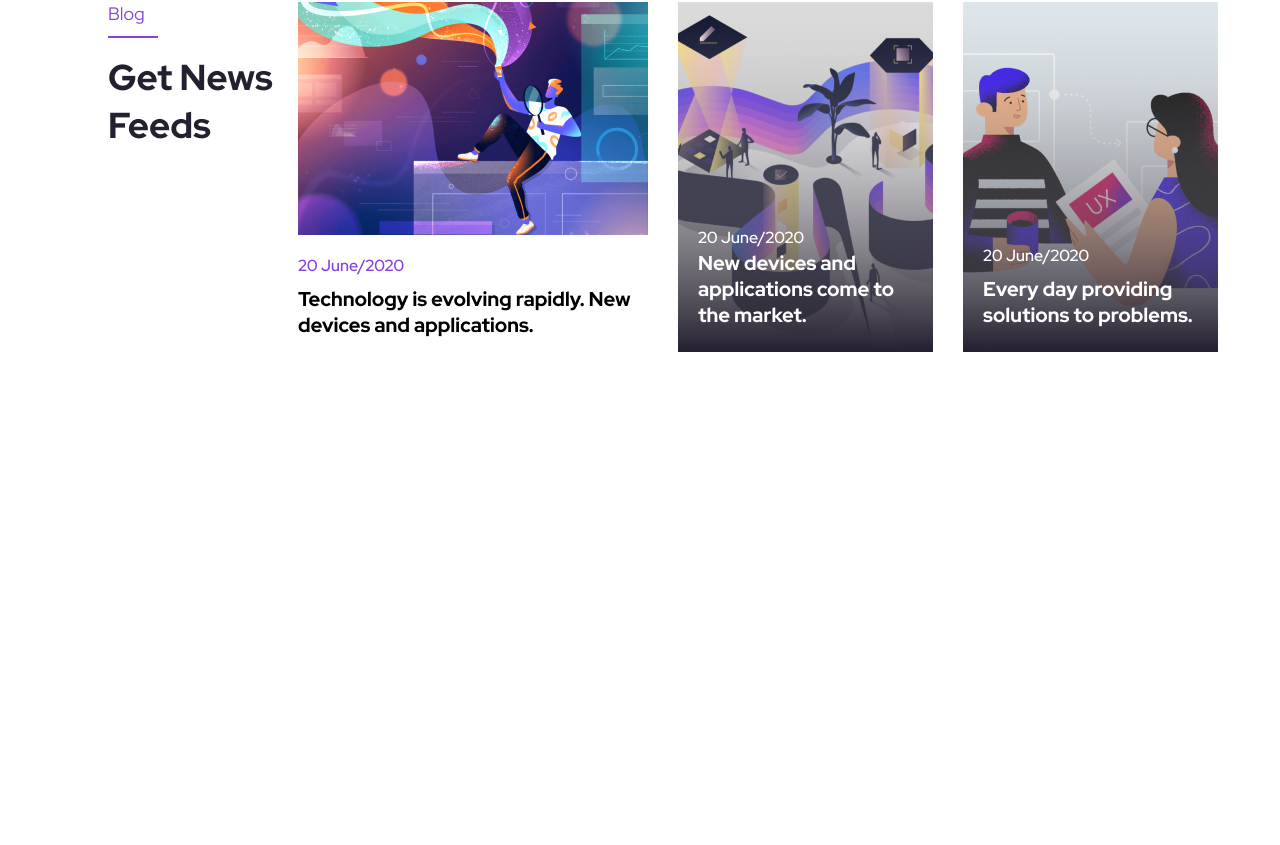
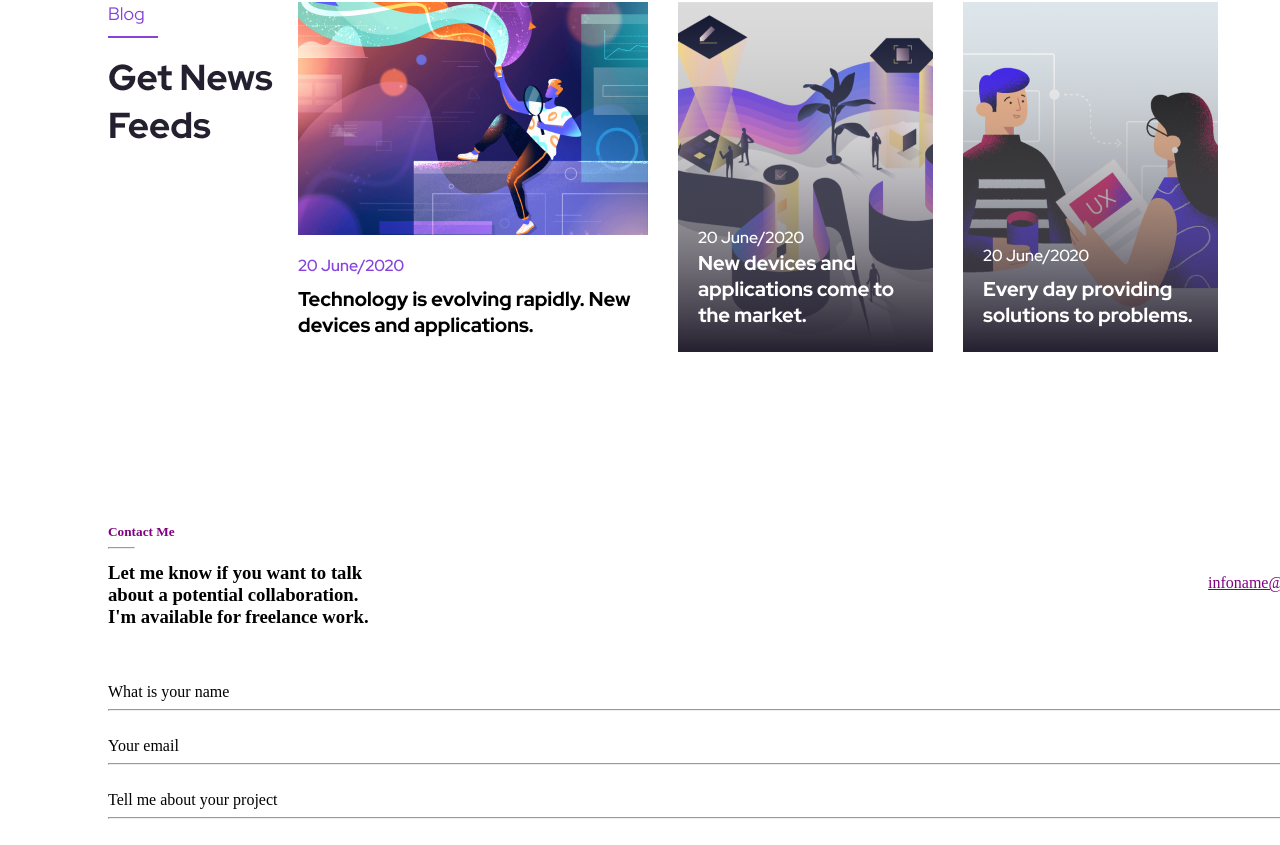
Before and after one commit to kelechiprosper/kelechi, a plain HTML site: page index.html in a window 1280 px wide. Shown: the part 2832-3677 px from the top of the page. Before the commit the page ends 3184 px from the top, so only its background shows below. Drawn offline with Linux system fonts and the light colour scheme.

Commit message:
another change

```diff
--- a/index.html
+++ b/index.html
@@ -151,7 +151,28 @@
   <div style="display: flex; margin-left: 100px;"><img src="img/Blog.png"></div>
 </div>
 
+<div class="Contact">
+  <h5 style="margin-left: 100px; color: purple;">Contact Me
+<hr style="width: 2%; position: absolute;">
+  </h5>
 
+  <div class="infoname">
+     infoname@gmail
+
+  </div>
+
+  <h3 style="margin-left: 100px;">Let me know if you want to talk</br>
+  about a potential collaboration.</br>
+  I'm available for freelance work.</h3></br></br>
+
+  <div style="margin-left: 100px;">What is your name</div>
+  <hr style="width: 100%; margin-left: 100px; position: absolute;"></br></br>
+
+  <div style="margin-left: 100px;">Your email</div>
+  <hr style="width: 100%; margin-left: 100px; position: absolute;"></br></br>
+
+  <div style="margin-left: 100px;">Tell me about your project</div>
+  <hr style="width: 100%; margin-left: 100px; position: absolute;"></br></br>
 
 
 </body>
--- a/styles.css
+++ b/styles.css
@@ -120,3 +120,16 @@ margin-left: 100px;
   position: relative;
   top: 250px;
 }
+.Contact{
+  top: 400px;
+  position: relative;
+  top: 400;
+
+}
+ .infoname{
+   margin-left: 1200px;
+   position: absolute;
+   top: 50px;
+   color: purple;
+   text-decoration: underline;
+ }
```
